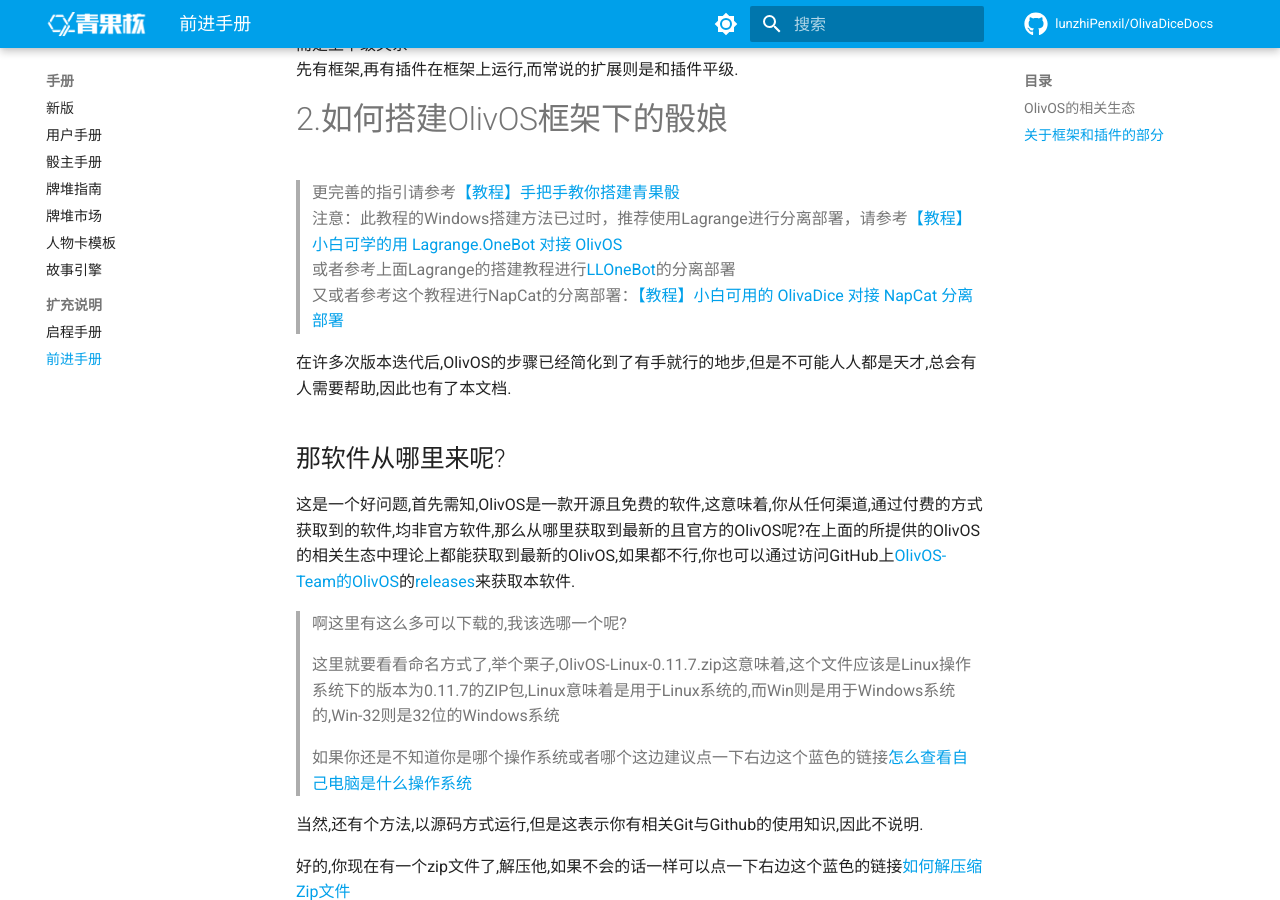
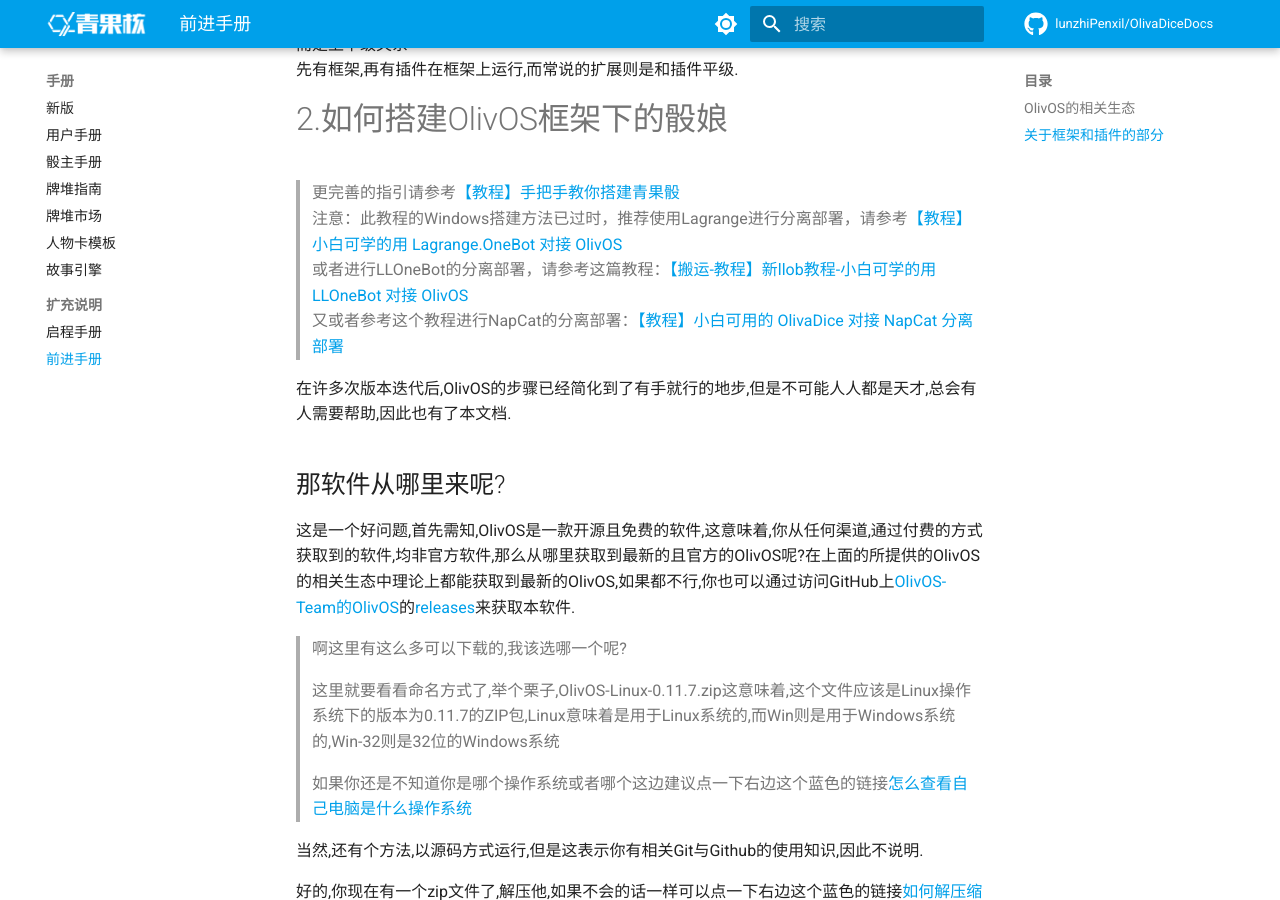
Before and after one commit to lunzhiPenxil/OlivaDiceDocs, an MkDocs documentation site: the page built from docs/Master/OlivOS/EasyStart.md, in a window 1280 px wide and 900 px high, scrolled down 1165 px. Built offline with MkDocs 1.6.1 and Material for MkDocs 9.7.7, drawn with Linux system fonts in a browser that asks for light colours; comment, search, counter and statistics services are not loaded.

Commit message:
优化搭建手册，新指引到llob

```diff
--- a/docs/Master/OlivOS/EasyStart.md
+++ b/docs/Master/OlivOS/EasyStart.md
@@ -47,7 +47,7 @@
 
 > 更完善的指引请参考[【教程】手把手教你搭建青果骰](https://forum.olivos.run/d/25)
 > 注意：此教程的Windows搭建方法已过时，推荐使用Lagrange进行分离部署，请参考[【教程】小白可学的用 Lagrange.OneBot 对接 OlivOS](https://forum.olivos.run/d/705-lagrangeonebot-olivos/)
-> 或者参考上面Lagrange的搭建教程进行[LLOneBot](https://llonebot.com/zh-CN/guide/getting-started)的分离部署
+> 或者进行LLOneBot的分离部署，请参考这篇教程：[【搬运-教程】新llob教程-小白可学的用 LLOneBot 对接 OlivOS](https://forum.olivos.run/d/835-llob-llonebot-olivos)
 > 又或者参考这个教程进行NapCat的分离部署：[【教程】小白可用的 OlivaDice 对接 NapCat 分离部署](https://forum.olivos.run/d/832-olivadice-napcat)
 
 在许多次版本迭代后,OlivOS的步骤已经简化到了有手就行的地步,但是不可能人人都是天才,总会有人需要帮助,因此也有了本文档.
```
Also changed, not shown: docs/Master/OlivOS/Login.md (+1 -1 lines).
